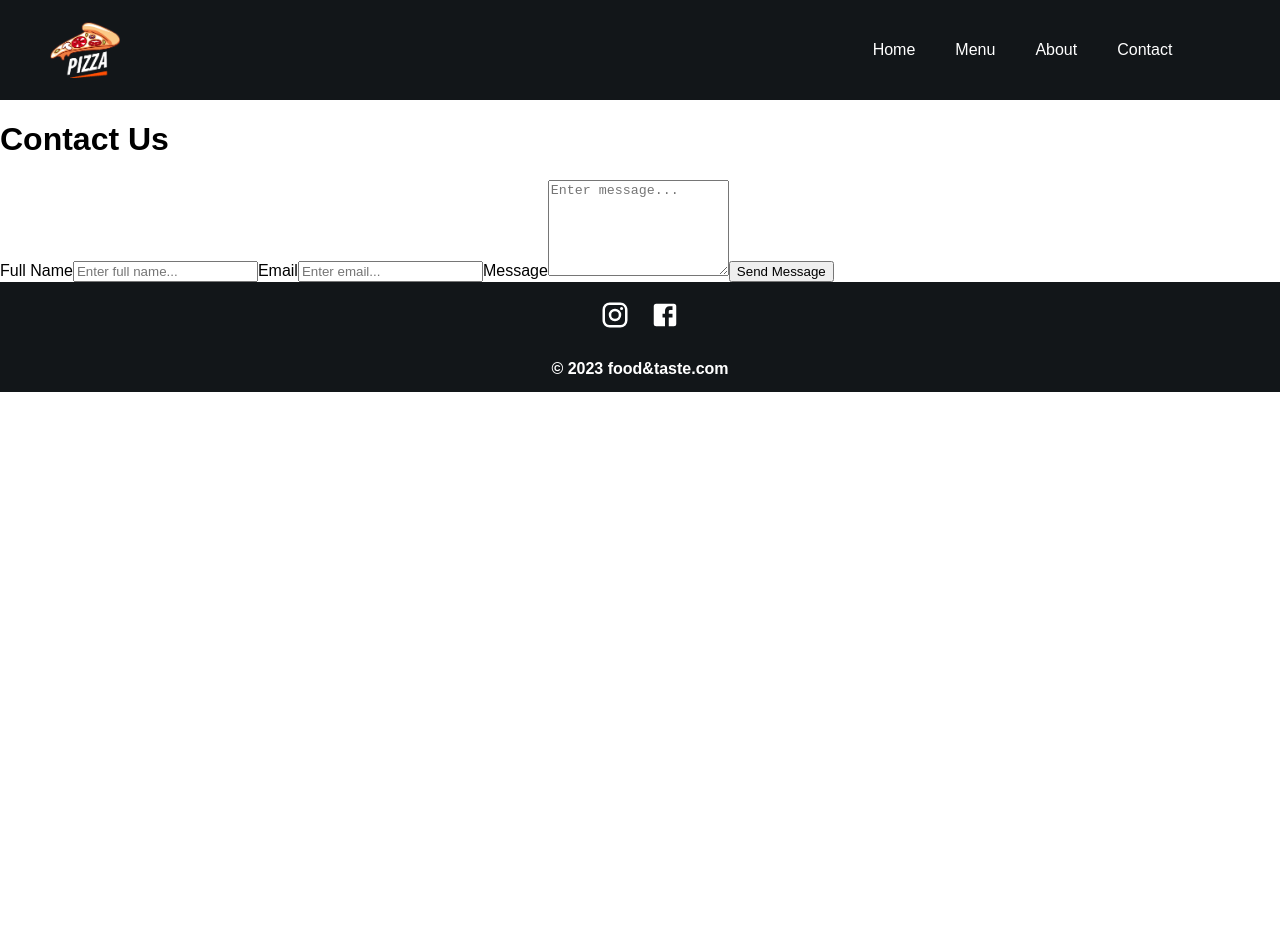
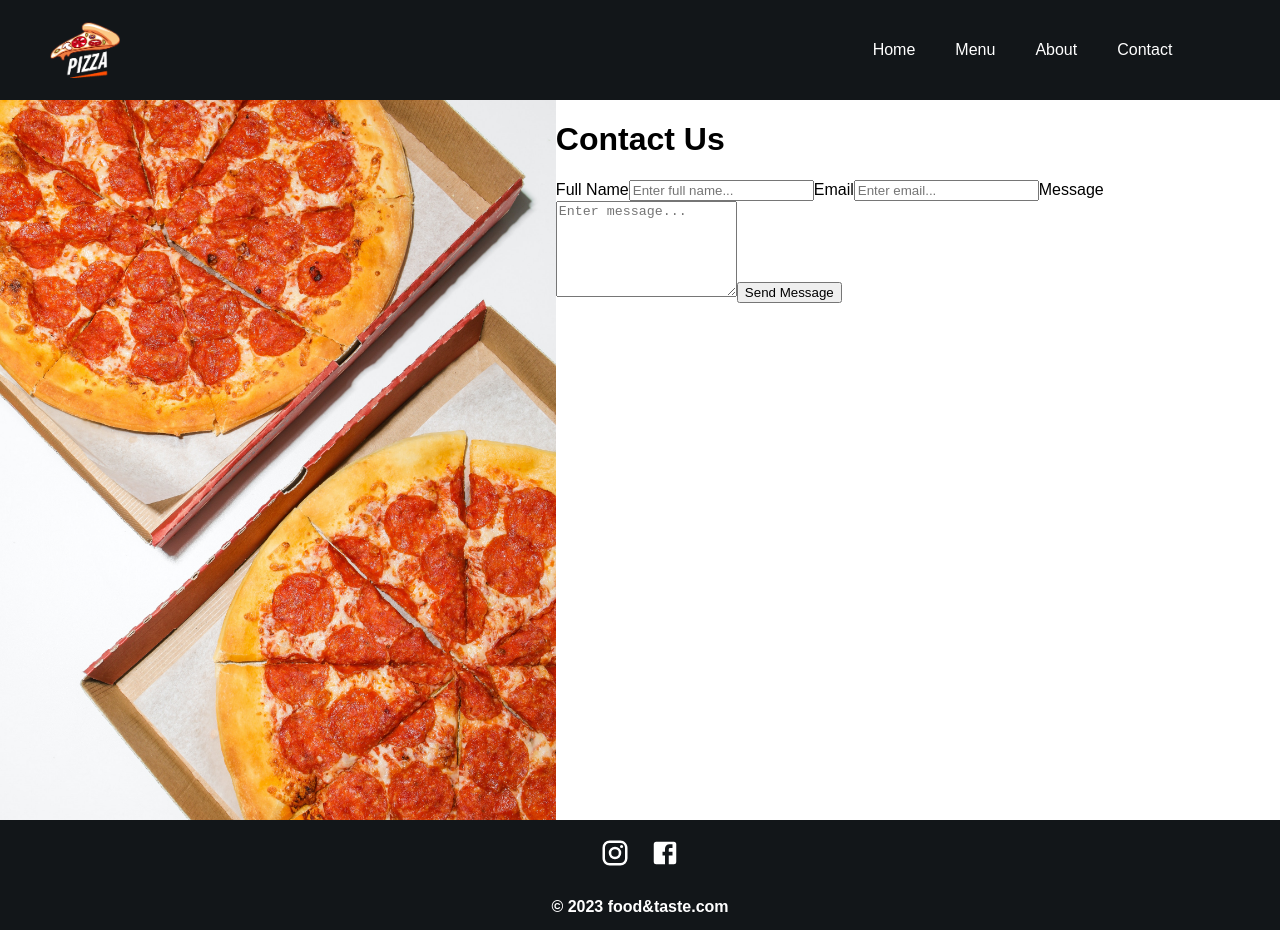
Before and after one commit to RosenGeorgievvv/food-website, a React (Create React App) app: page /contact in a window 1280 px wide. Before the commit the page ends 800 px from the top, so only its background shows below. Built offline with nearby package versions, Linux system fonts and the light colour scheme.

Commit message:
Update Contact.css

```diff
--- a/src/styles/Contact.css
+++ b/src/styles/Contact.css
@@ -0,0 +1,13 @@
+.contact {
+    width: 100%;
+    height: 90vh;
+    display: flex;
+  }
+
+  .contact .leftSide {
+    height: 100%;
+    flex: 50%;
+    background-position: center;
+    background-repeat: no-repeat;
+    background-size: cover;
+  }
```
